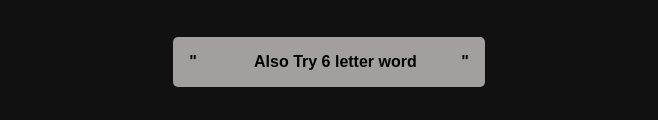
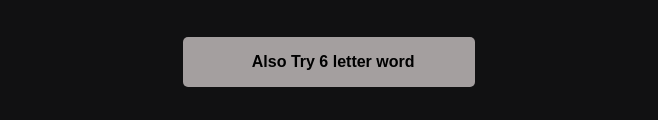
Before and after one commit to Abhishek-Sai-14/full-stack-project, a plain HTML site: page proj3/index.html in a window 1280 px wide. Shown: the part 725-845 px from the top of the page, without its empty margins (311-969 px from the left). Drawn offline with Linux system fonts and the light colour scheme.

Commit message:
Update index.html

```diff
--- a/proj3/index.html
+++ b/proj3/index.html
@@ -107,7 +107,7 @@
     </div>
 
      <a href="/full-stack-project/proj3/index2.html" class="button"> Also Try Wordle in Telugu Language </a>
-     <a href="/full-stack-project/proj3/index3.html" class="button" > " &nbsp; &nbsp; &nbsp; &nbsp; &nbsp; &nbsp; Also Try 6 letter word &nbsp;  &nbsp; &nbsp; &nbsp; &nbsp;" </a>
+     <a href="/full-stack-project/proj3/index3.html" class="button" > &nbsp; &nbsp; &nbsp; &nbsp; &nbsp; &nbsp; Also Try 6 letter word &nbsp;  &nbsp; &nbsp; &nbsp; &nbsp; </a>
 
 </body>
 </html>
```
